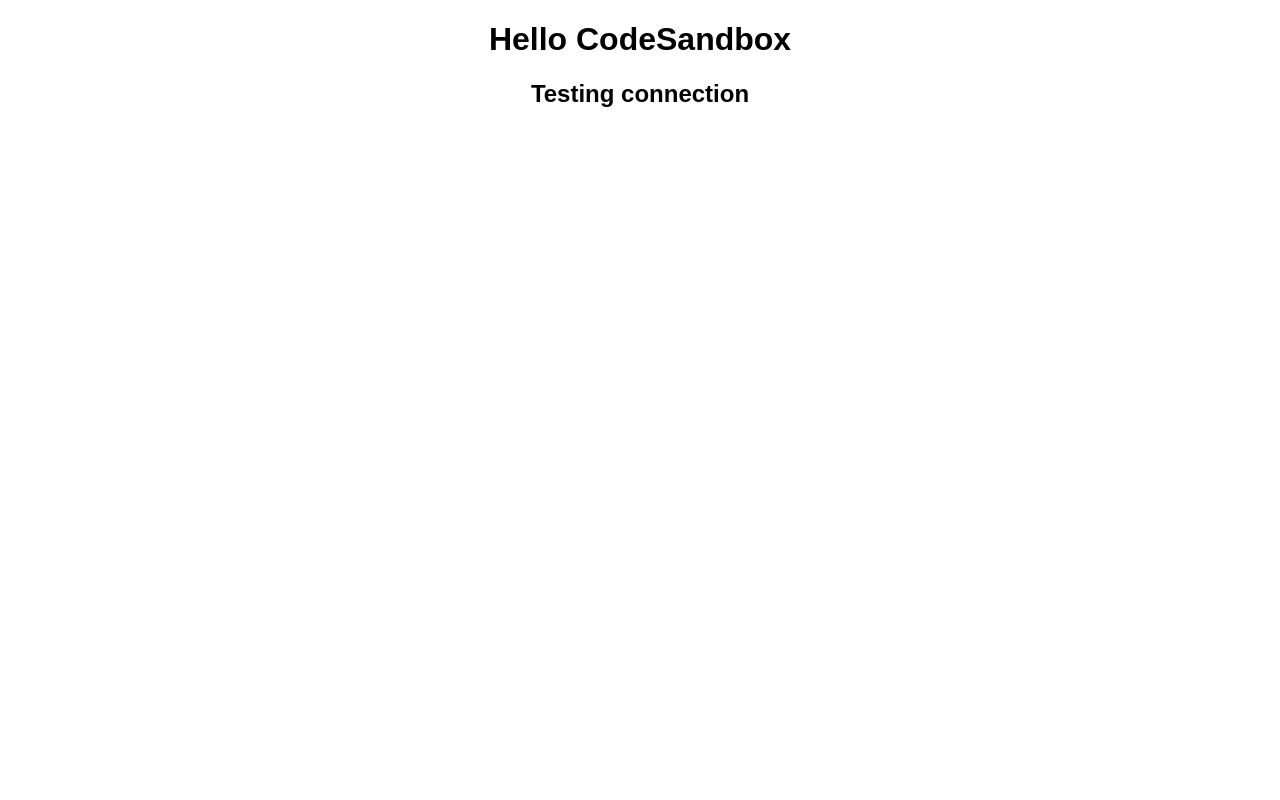
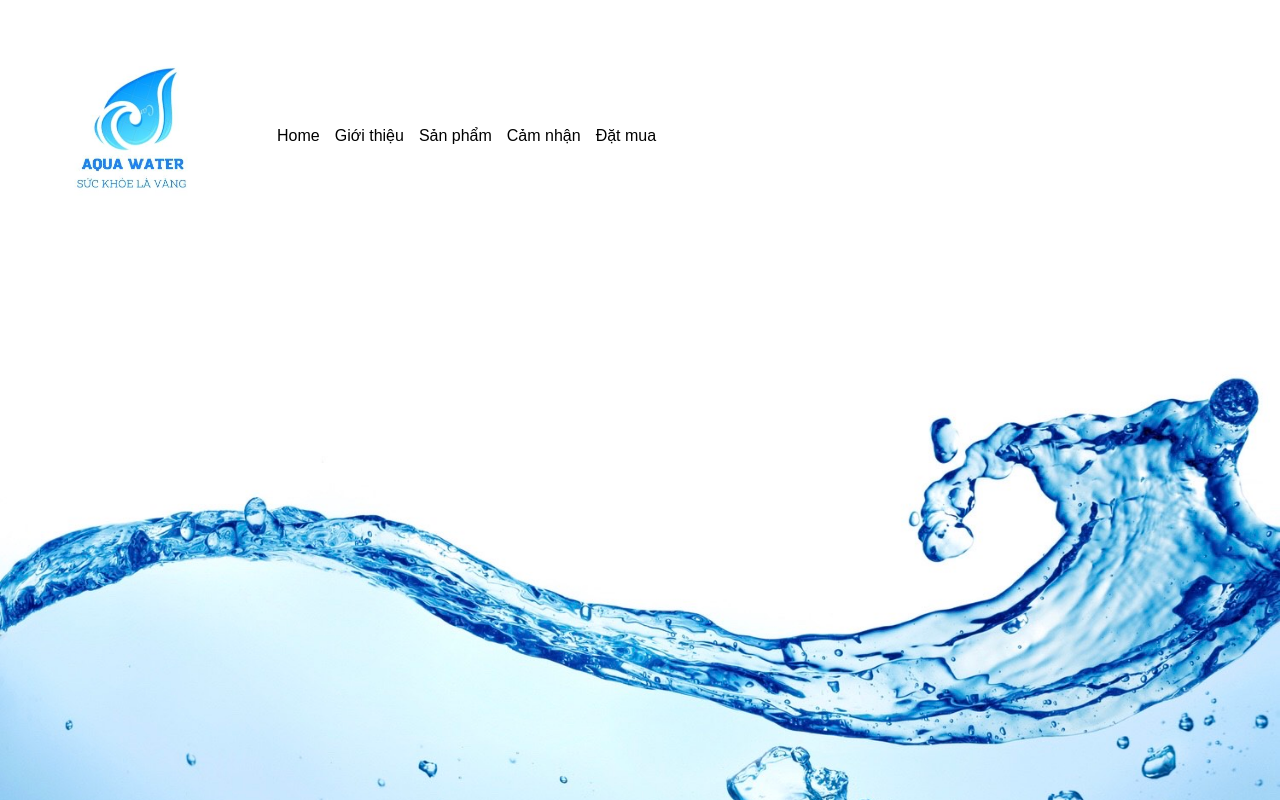
Before and after one commit to Nguyenpham1008/aqua-water-purifier, a React (Create React App) app: page / in a window 1280 px wide. Shown: the top 800 px of the page. Built offline with nearby package versions, Linux system fonts and the light colour scheme.

Commit message:
add basic UI

```diff
--- a/public/index.html
+++ b/public/index.html
@@ -23,7 +23,7 @@
 	<title>React App</title>
 </head>
 
-<body>
+<body style=margin:0>
 	<noscript>
 		You need to enable JavaScript to run this app.
 	</noscript>
--- a/src/App.js
+++ b/src/App.js
@@ -1,10 +1,11 @@
 import "./styles.css";
+import Header from "./components/header/index.js";
+import Banner from "./components/banner/index.js";
 
-export default function App() {
-  return (
-    <div className="App">
-      <h1>Hello CodeSandbox</h1>
-      <h2>Testing connection</h2>
-    </div>
-  );
-}
+const App = () => (
+  <div className="App">
+    <Header />
+    <Banner />
+  </div>
+);
+export default App;
--- /dev/null
+++ b/src/components/banner/index.js
@@ -0,0 +1,11 @@
+import React from "react";
+
+import bannerImg from "../../assests/banner.jpeg";
+
+const Banner = () => (
+  <div style={{ height: 500 }}>
+    <img style={{ width: "100%", height: "auto" }} src={bannerImg} />
+  </div>
+);
+
+export default Banner;
--- /dev/null
+++ b/src/components/header/index.js
@@ -0,0 +1,15 @@
+import React from "react";
+import logoImg from "../../assests/logo.jpg";
+
+const Header = () => (
+  <div style={{ padding: 10, display: "flex", gap: 15, alignItems: "center" }}>
+    <img src={logoImg} style={{ width: "20%", height: "auto" }} />
+    <a>Home</a>
+    <a>Giới thiệu</a>
+    <a>Sản phẩm</a>
+    <a>Cảm nhận</a>
+    <a>Đặt mua</a>
+  </div>
+);
+
+export default Header;
--- a/src/styles.css
+++ b/src/styles.css
@@ -1,4 +1,3 @@
 .App {
-  font-family: sans-serif;
-  text-align: center;
+  font-family: 'Be Vietnam Pro', sans-serif;
 }
```
Also changed, not shown: src/assests/banner.jpeg (added), src/assests/logo.jpg (added).
